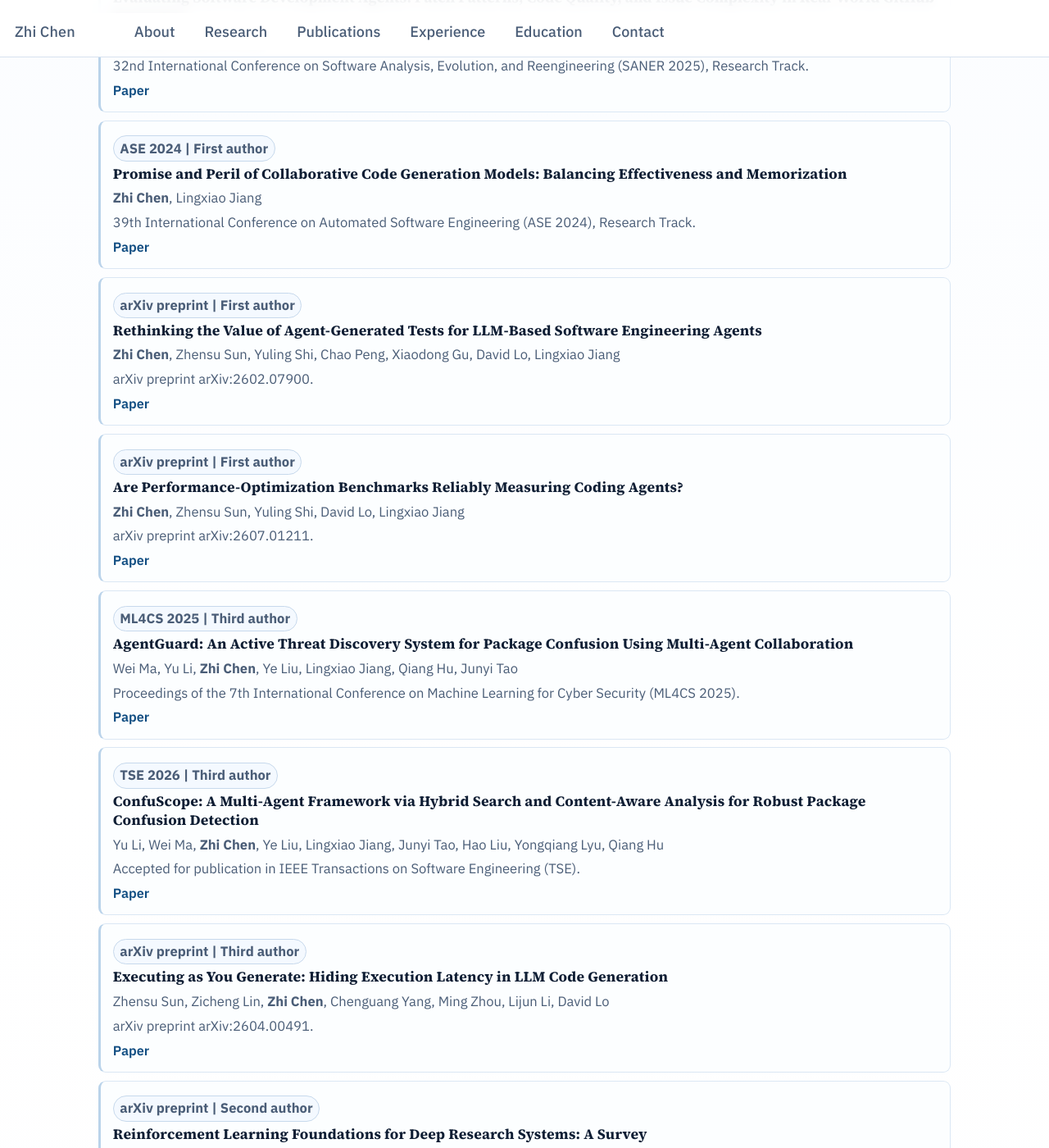
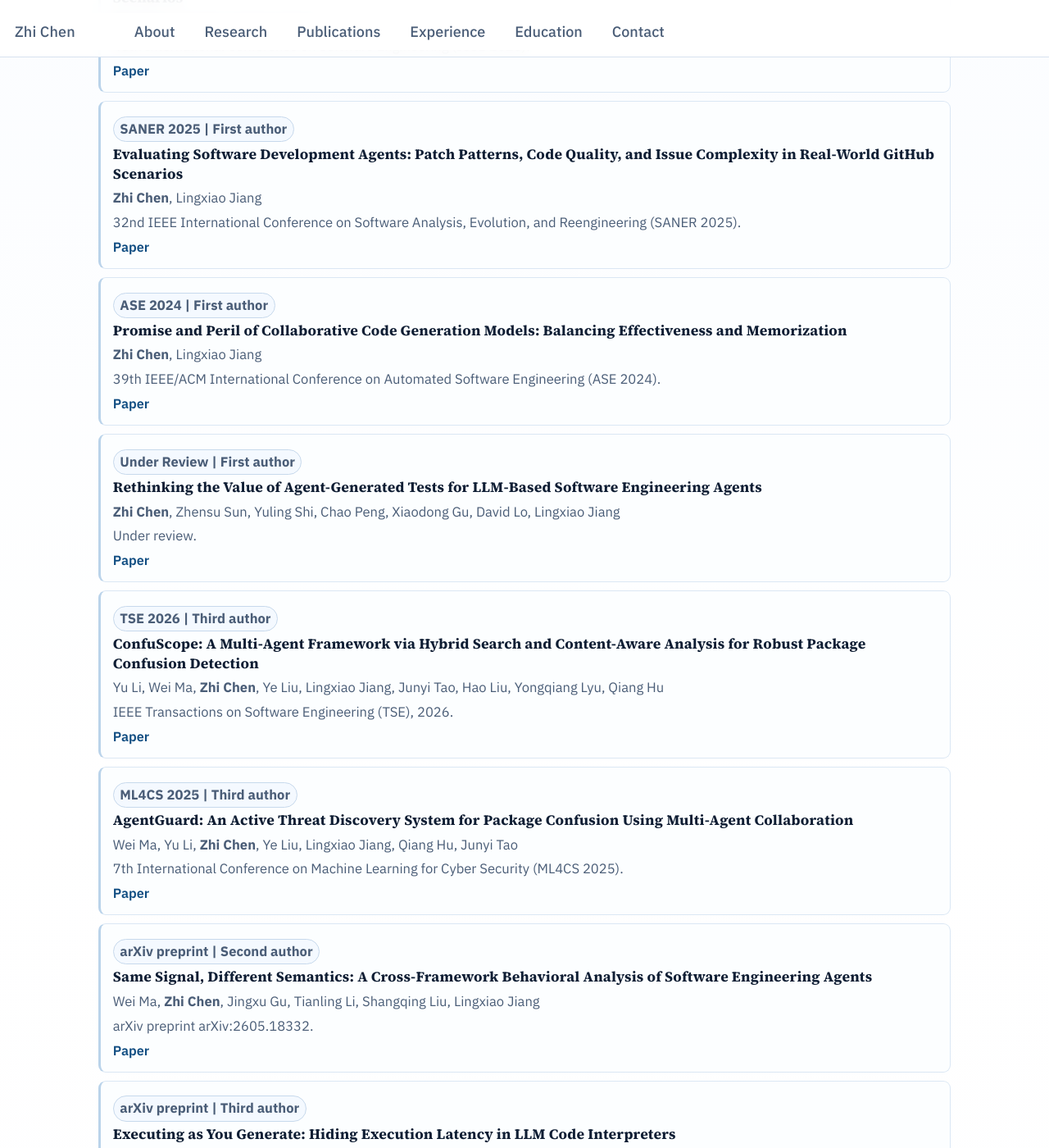
Before and after one commit to chenzhi-cz/chenzhi-cz.github.io, a Jekyll site: the page built from _pages/about.md, in a window 1280 px wide and 1400 px high, scrolled down 1480 px. Shown: the whole window at 82% size. Built offline with Jekyll 4.4.1, drawn with Linux system fonts in a browser that asks for light colours; some web fonts are replaced; some of the changed text lies outside the part shown.

Commit message:
Sync publications with latest resume

```diff
--- a/_pages/about.md
+++ b/_pages/about.md
@@ -94,10 +94,18 @@ redirect_from:
     </div>
     <div class="pub-grid">
       <article class="pub-card">
+        <p class="pub-card__meta">ICSE 2027 | First author</p>
+        <h3>Are Performance-Optimization Benchmarks Reliably Measuring Coding Agents?</h3>
+        <p><strong>Zhi Chen</strong>, Zhensu Sun, Yuling Shi, David Lo, Lingxiao Jiang</p>
+        <p>49th IEEE/ACM International Conference on Software Engineering (ICSE 2027).</p>
+        <p class="pub-card__links"><a href="https://arxiv.org/pdf/2607.01211" target="_blank" rel="noopener">Paper</a></p>
+      </article>
+
+      <article class="pub-card">
         <p class="pub-card__meta">ICSE 2026 | First author</p>
         <h3>Beyond Final Code: A Process-Oriented Error Analysis of Software Development Agents in Real-World GitHub Scenarios</h3>
         <p><strong>Zhi Chen</strong>, Wei Ma, Lingxiao Jiang</p>
-        <p>48th International Conference on Software Engineering (ICSE 2026), Research Track.</p>
+        <p>48th International Conference on Software Engineering (ICSE 2026).</p>
         <p class="pub-card__links"><a href="https://arxiv.org/pdf/2503.12374" target="_blank" rel="noopener">Paper</a></p>
       </article>
 
@@ -105,7 +113,7 @@ redirect_from:
         <p class="pub-card__meta">SANER 2025 | First author</p>
         <h3>Evaluating Software Development Agents: Patch Patterns, Code Quality, and Issue Complexity in Real-World GitHub Scenarios</h3>
         <p><strong>Zhi Chen</strong>, Lingxiao Jiang</p>
-        <p>32nd International Conference on Software Analysis, Evolution, and Reengineering (SANER 2025), Research Track.</p>
+        <p>32nd IEEE International Conference on Software Analysis, Evolution, and Reengineering (SANER 2025).</p>
         <p class="pub-card__links"><a href="https://arxiv.org/pdf/2410.12468" target="_blank" rel="noopener">Paper</a></p>
       </article>
 
@@ -113,46 +121,46 @@ redirect_from:
         <p class="pub-card__meta">ASE 2024 | First author</p>
         <h3>Promise and Peril of Collaborative Code Generation Models: Balancing Effectiveness and Memorization</h3>
         <p><strong>Zhi Chen</strong>, Lingxiao Jiang</p>
-        <p>39th International Conference on Automated Software Engineering (ASE 2024), Research Track.</p>
+        <p>39th IEEE/ACM International Conference on Automated Software Engineering (ASE 2024).</p>
         <p class="pub-card__links"><a href="https://arxiv.org/pdf/2409.12020" target="_blank" rel="noopener">Paper</a></p>
       </article>
 
       <article class="pub-card">
-        <p class="pub-card__meta">arXiv preprint | First author</p>
+        <p class="pub-card__meta">Under Review | First author</p>
         <h3>Rethinking the Value of Agent-Generated Tests for LLM-Based Software Engineering Agents</h3>
         <p><strong>Zhi Chen</strong>, Zhensu Sun, Yuling Shi, Chao Peng, Xiaodong Gu, David Lo, Lingxiao Jiang</p>
-        <p>arXiv preprint arXiv:2602.07900.</p>
-        <p class="pub-card__links"><a href="https://arxiv.org/abs/2602.07900" target="_blank" rel="noopener">Paper</a></p>
+        <p>Under review.</p>
+        <p class="pub-card__links"><a href="https://arxiv.org/pdf/2602.07900" target="_blank" rel="noopener">Paper</a></p>
       </article>
 
       <article class="pub-card">
-        <p class="pub-card__meta">arXiv preprint | First author</p>
-        <h3>Are Performance-Optimization Benchmarks Reliably Measuring Coding Agents?</h3>
-        <p><strong>Zhi Chen</strong>, Zhensu Sun, Yuling Shi, David Lo, Lingxiao Jiang</p>
-        <p>arXiv preprint arXiv:2607.01211.</p>
-        <p class="pub-card__links"><a href="https://arxiv.org/pdf/2607.01211" target="_blank" rel="noopener">Paper</a></p>
+        <p class="pub-card__meta">TSE 2026 | Third author</p>
+        <h3>ConfuScope: A Multi-Agent Framework via Hybrid Search and Content-Aware Analysis for Robust Package Confusion Detection</h3>
+        <p>Yu Li, Wei Ma, <strong>Zhi Chen</strong>, Ye Liu, Lingxiao Jiang, Junyi Tao, Hao Liu, Yongqiang Lyu, Qiang Hu</p>
+        <p>IEEE Transactions on Software Engineering (TSE), 2026.</p>
+        <p class="pub-card__links"><a href="https://arxiv.org/pdf/2604.16309" target="_blank" rel="noopener">Paper</a></p>
       </article>
 
       <article class="pub-card">
         <p class="pub-card__meta">ML4CS 2025 | Third author</p>
         <h3>AgentGuard: An Active Threat Discovery System for Package Confusion Using Multi-Agent Collaboration</h3>
         <p>Wei Ma, Yu Li, <strong>Zhi Chen</strong>, Ye Liu, Lingxiao Jiang, Qiang Hu, Junyi Tao</p>
-        <p>Proceedings of the 7th International Conference on Machine Learning for Cyber Security (ML4CS 2025).</p>
+        <p>7th International Conference on Machine Learning for Cyber Security (ML4CS 2025).</p>
         <p class="pub-card__links"><a href="https://ink.library.smu.edu.sg/cgi/viewcontent.cgi?article=11639&amp;context=sis_research" target="_blank" rel="noopener">Paper</a></p>
       </article>
 
       <article class="pub-card">
-        <p class="pub-card__meta">TSE 2026 | Third author</p>
-        <h3>ConfuScope: A Multi-Agent Framework via Hybrid Search and Content-Aware Analysis for Robust Package Confusion Detection</h3>
-        <p>Yu Li, Wei Ma, <strong>Zhi Chen</strong>, Ye Liu, Lingxiao Jiang, Junyi Tao, Hao Liu, Yongqiang Lyu, Qiang Hu</p>
-        <p>Accepted for publication in IEEE Transactions on Software Engineering (TSE).</p>
-        <p class="pub-card__links"><a href="https://arxiv.org/abs/2604.16309" target="_blank" rel="noopener">Paper</a></p>
+        <p class="pub-card__meta">arXiv preprint | Second author</p>
+        <h3>Same Signal, Different Semantics: A Cross-Framework Behavioral Analysis of Software Engineering Agents</h3>
+        <p>Wei Ma, <strong>Zhi Chen</strong>, Jingxu Gu, Tianling Li, Shangqing Liu, Lingxiao Jiang</p>
+        <p>arXiv preprint arXiv:2605.18332.</p>
+        <p class="pub-card__links"><a href="https://arxiv.org/pdf/2605.18332" target="_blank" rel="noopener">Paper</a></p>
       </article>
 
       <article class="pub-card">
         <p class="pub-card__meta">arXiv preprint | Third author</p>
-        <h3>Executing as You Generate: Hiding Execution Latency in LLM Code Generation</h3>
-        <p>Zhensu Sun, Zicheng Lin, <strong>Zhi Chen</strong>, Chenguang Yang, Ming Zhou, Lijun Li, David Lo</p>
+        <h3>Executing as You Generate: Hiding Execution Latency in LLM Code Interpreters</h3>
+        <p>Zhensu Sun, Zhihao Lin, <strong>Zhi Chen</strong>, Chengran Yang, Mingyi Zhou, Li Li, David Lo</p>
         <p>arXiv preprint arXiv:2604.00491.</p>
         <p class="pub-card__links"><a href="https://arxiv.org/pdf/2604.00491" target="_blank" rel="noopener">Paper</a></p>
       </article>
@@ -163,12 +171,6 @@ redirect_from:
         <p>Wenjun Li, <strong>Zhi Chen</strong>, Jingru Lin, Hannan Cao, Wei Han, Sheng Liang, Zhi Zhang, Kuicai Dong, Dexun Li, Chen Zhang, Yong Liu</p>
         <p>arXiv preprint arXiv:2509.06733.</p>
         <p class="pub-card__links"><a href="https://arxiv.org/pdf/2509.06733" target="_blank" rel="noopener">Paper</a></p>
-      </article>
-
-      <article class="pub-card">
-        <p class="pub-card__meta">Manuscript | Fifth author</p>
-        <h3>Speculative Forking: Turning Idle Wait into Parallel Exploration for Repository Environment Setup</h3>
-        <p>Yuling Shi, Mingchu Zhong, Zhensu Sun, Weihan Peng, <strong>Zhi Chen</strong>, Shilin He, Chengcheng Wan, Kai Cai, Hongyu Zhang, David Lo, Xiaodong Gu</p>
       </article>
     </div>
   </section>
```
